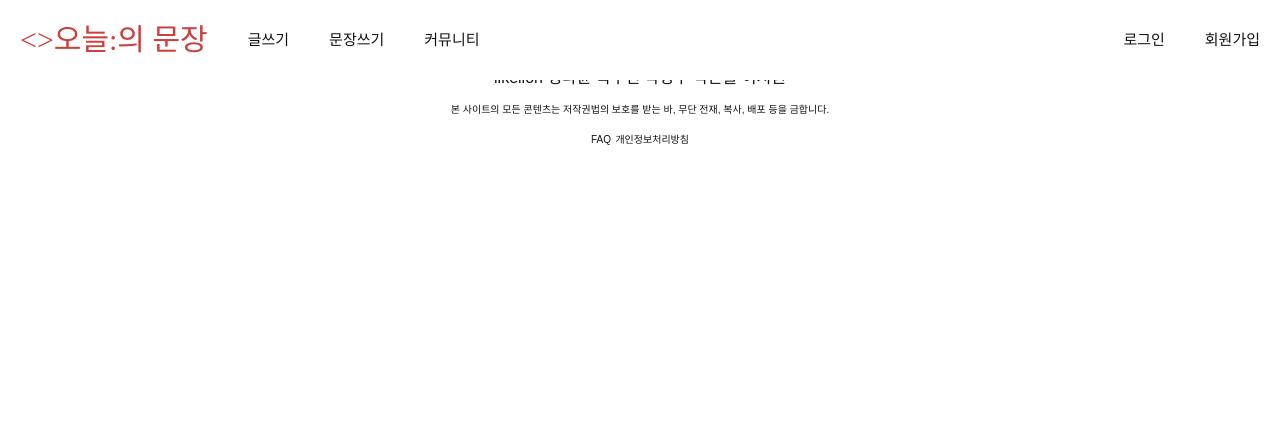
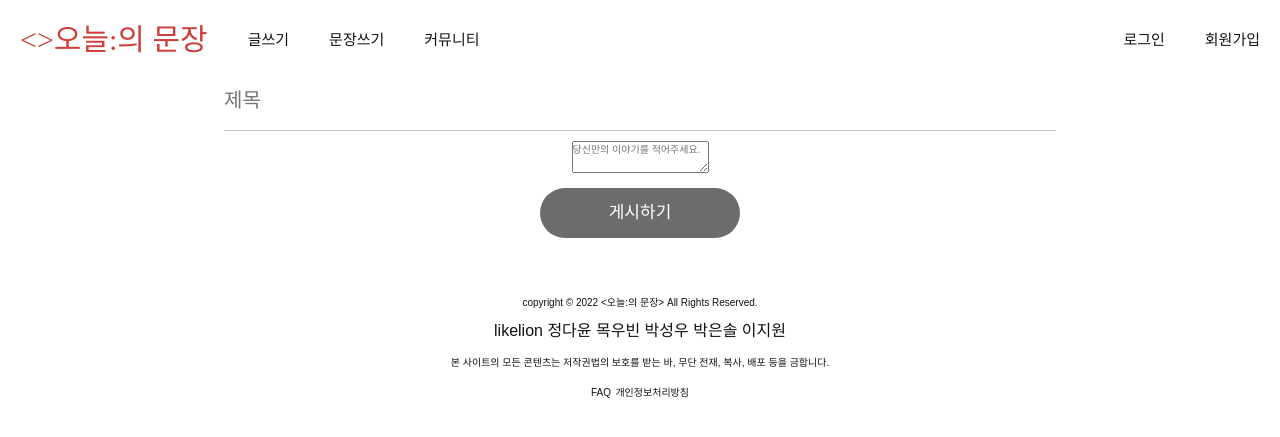
Before and after one commit to yumsae/todays-sentence, a Django app: page /poet/write in a window 1280 px wide. Shown: the top 437 px of the page. Run offline with Django 4.2, Linux system fonts and the light colour scheme; some libraries are stand-ins or nearby versions; some web fonts are replaced.

Commit message:
글 작성 페이지

```diff
--- a/buildapp/templates/buildapp/write_page.html
+++ b/buildapp/templates/buildapp/write_page.html
@@ -1,24 +1,21 @@
-<body>
+{% extends 'base.html' %}
+
+{% block content %}
+
+
 <div class="form-wrapper">
     <form>
         <div class= "text-area">
             <input class="title-input" placeholder="제목">
             <hr>
-                <div class="sentence-wrapper">
-                    <div class="sentence-box"></div>
+            <textarea name="text-input" id="editor" placeholder="당신만의 이야기를 적어주세요."></textarea>
         </div>
-                <textarea class="text-input" placeholder="당신만의 이야기를 적어주세요"></textarea>
-            </div>
-            <!-- <div class= "text-area">
-                <input class="title-input" placeholder="제목">
-                <hr>
-                <div id="editor">당신만의 이야기를 적어주세요.</div>
-            </div> -->
         <div class="button-area">
             <button class="submit-button">게시하기</button>
         </div>
     </form>
 </div>
+
 <!-- Ckeditor -->
 <script>
     ClassicEditor
@@ -33,14 +30,20 @@
             console.error(error);
         });
 </script>
+
 <style>
 
     .text-area{
         text-align: center;
+        padding-top: 8rem;
+        display: flex;
+        flex-direction: column;
+        justify-content: center;
+        align-items: center;
     }
 
     .title-input{
-            width: 1000px;
+        width: 65%;
         height: 40px;
         font-size: 20px;
         font-family: 'song myung';
@@ -48,36 +51,32 @@
     }
 
     hr{
-            width: 1000px;
+        width: 65%;
     }
 
     .sentence-wrapper{
         text-align: center;
     }
 
-        .sentence-box{
+    /* .sentence-box{
         width: 1000px;
         height: 100px;
         border:0 solid black;
         background-color:#D9D9D9;
         margin: 10px;
-        }
+    } */
 
-        .text-input{
+    /* .text-input{
         width: 1000px;
         min-height: 1000px;
         border:0 solid black;
         margin: 10px;
         font-size: 20px;
         background-color: #D9D9D9;
-        }
-
-        .editor-area{
-            text-align: center;
-        }
+    } */
 
     .ck.ck-editor{
-            max-width: 1000px;
+        width: 65%;
     }
 
     .ck-editor__editable{
@@ -85,7 +84,7 @@
     }
 
     .ck-content {
-            font-size: 20px;
+        font-size: 40px;
     }
 
     .button-area{
@@ -110,5 +109,5 @@
     }
 
 </style>
-</body>
-</html>
+
+{% endblock %}
--- a/buildapp/views.py
+++ b/buildapp/views.py
@@ -11,4 +11,4 @@ def write_sentence(request):
     return render(request, 'buildapp/write_sentence.html')
 
 def write_poet(request):
-    return render(request, 'buildapp/write_poet.html')
+    return render(request, 'buildapp/write_page.html')
```
Lines whose indentation alone changed are shown as unchanged.
